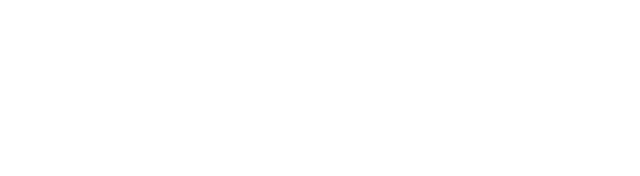
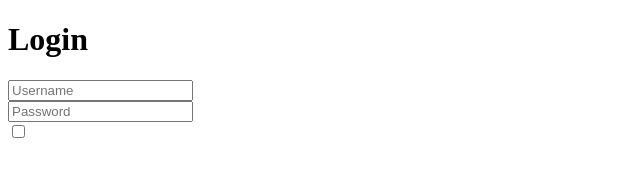
Before and after one commit to jaohenriqu3/tela-login, a plain HTML site: page index.html in a window 1280 px wide. Shown: the whole page, without its empty margins (0-640 px from the left). Drawn offline with Linux system fonts and the light colour scheme.

Commit message:
dev html

```diff
--- a/index.html
+++ b/index.html
@@ -9,7 +9,16 @@
 <body>
     <div class="wrapper">
         <form action="">
-
+         <h1> Login </h1>
+        <div class="input-box">
+            <input type="text" placeholder="Username" required>
+        </div>
+        <div class="input-box">
+            <input type="password" placeholder="Password" required>
+        </div>
+        <div class="lembrar-senha">
+            <input type="checkbox">
+        </div>
         </form>
     </div>
 </body>
```
